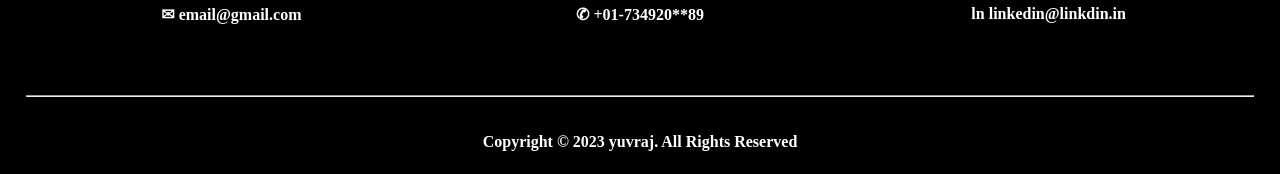
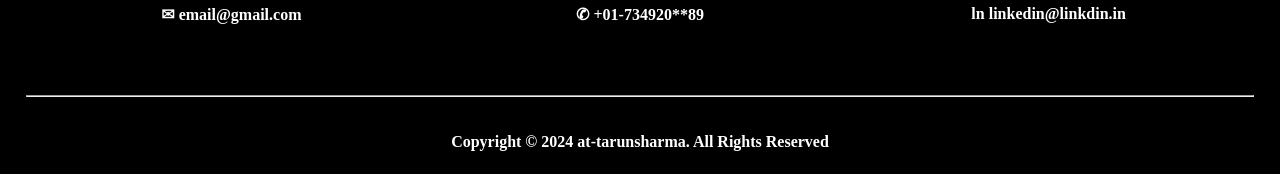
Before and after one commit to at-TARUNSHARMA/iron-man, a plain HTML site: page index.html in a window 1280 px wide. Shown: the part 4954-5128 px from the top of the page. Drawn offline with Linux system fonts and the light colour scheme.

Commit message:
Update index.html

```diff
--- a/index.html
+++ b/index.html
@@ -416,7 +416,7 @@
         <hr>
         <br>
         <br>
-        Copyright © 2023 yuvraj. All Rights Reserved
+        Copyright © 2024 at-tarunsharma. All Rights Reserved
     </div>
 </body>
 </html>
```
